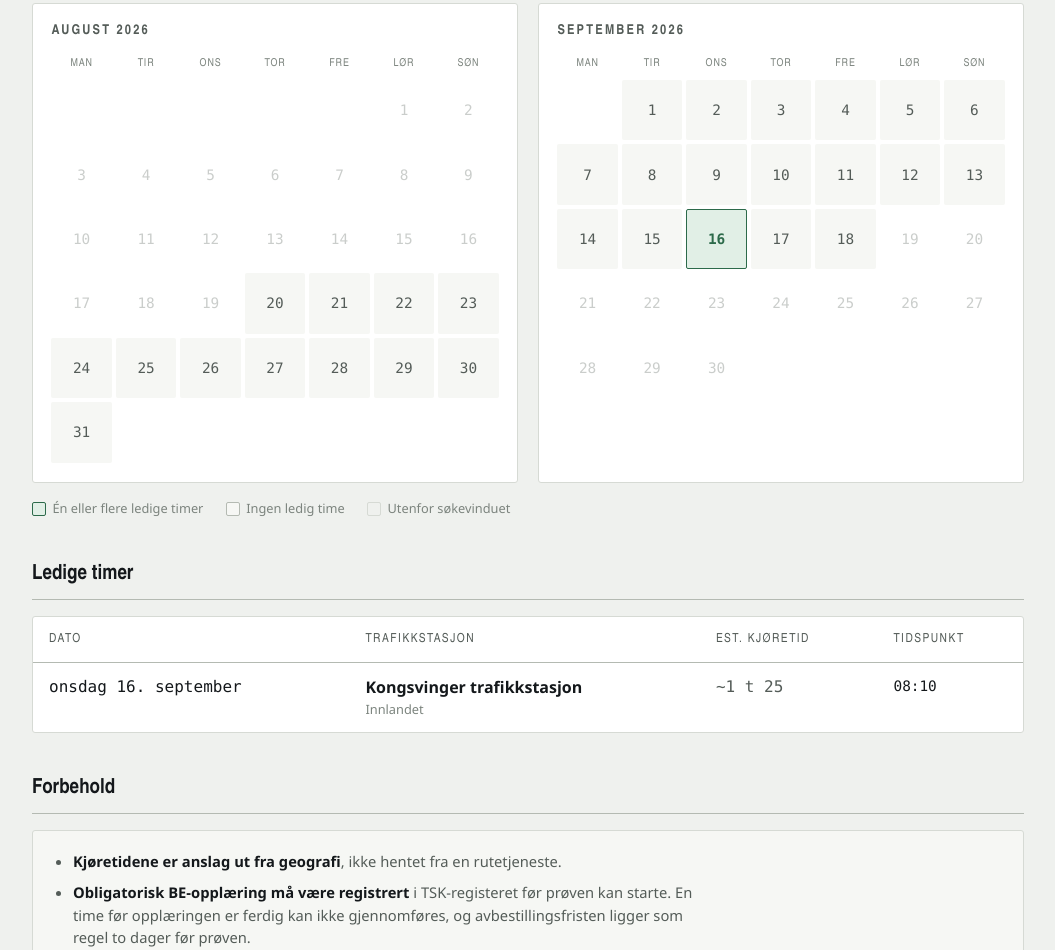
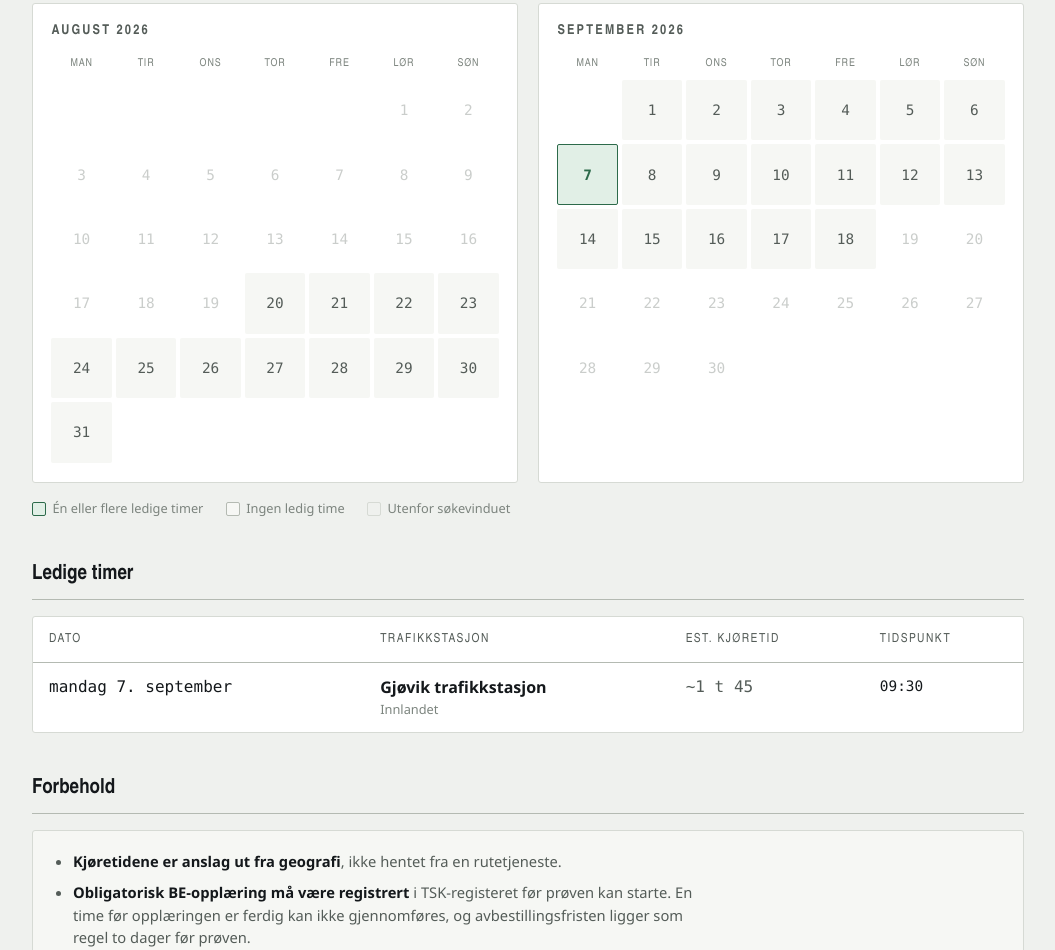
Before and after one commit to Ibiza4Fun/Ibiza4Fun.github.io, a website: page flater/driving-test-slots-be.html in a window 1280 px wide. Shown: the part 1346-2296 px from the top of the page, without its empty margins (112-1167 px from the left). Drawn offline with Linux system fonts and the light colour scheme.

Commit message:
chore: refresh BE driving test slot report

```diff
--- a/flater/driving-test-slots-be.html
+++ b/flater/driving-test-slots-be.html
@@ -401,12 +401,12 @@ a:focus-visible { outline: 2px solid var(--accent); outline-offset: 2px; }
   <div class="stamps">
     <div class="stamp">
       <span class="stamp-label">Siste sjekk</span>
-      <span class="stamp-value">12.08.2026, 14:20</span>
+      <span class="stamp-value">12.08.2026, 14:46</span>
       <span class="stamp-extra">for 0 min siden</span>
     </div>
     <div class="stamp changed">
       <span class="stamp-label">Siste endring</span>
-      <span class="stamp-value">12.08.2026, 14:20</span>
+      <span class="stamp-value">12.08.2026, 14:46</span>
       <span class="stamp-extra">for 0 min siden</span>
     </div>
     <div class="stamp">
@@ -418,7 +418,7 @@ a:focus-visible { outline: 2px solid var(--accent); outline-offset: 2px; }
 
   <div class="verdict ok">
     <h2>1 dato med ledig time</h2>
-    <p>Nærmeste er Kongsvinger trafikkstasjon onsdag 16. september, ~1 t 25 unna.</p>
+    <p>Nærmeste er Gjøvik trafikkstasjon mandag 7. september, ~1 t 45 unna.</p>
   </div>
 
   <section>
@@ -590,7 +590,7 @@ a:focus-visible { outline: 2px solid var(--accent); outline-offset: 2px; }
           <div class="cell">4</div>
           <div class="cell">5</div>
           <div class="cell">6</div>
-          <div class="cell">7</div>
+          <div class="cell hit" title="Gjøvik trafikkstasjon: 09:30">7</div>
           <div class="cell">8</div>
           <div class="cell">9</div>
           <div class="cell">10</div>
@@ -599,7 +599,7 @@ a:focus-visible { outline: 2px solid var(--accent); outline-offset: 2px; }
           <div class="cell">13</div>
           <div class="cell">14</div>
           <div class="cell">15</div>
-          <div class="cell hit" title="Kongsvinger trafikkstasjon: 08:10">16</div>
+          <div class="cell">16</div>
           <div class="cell">17</div>
           <div class="cell">18</div>
           <div class="cell outside">19</div>
@@ -633,10 +633,10 @@ a:focus-visible { outline: 2px solid var(--accent); outline-offset: 2px; }
         </thead>
         <tbody>
           <tr>
-            <td class="datecell">onsdag 16. september</td>
-            <td class="station">Kongsvinger trafikkstasjon<small>Innlandet</small></td>
-            <td class="drive">~1 t 25</td>
-            <td class="slot">08:10</td>
+            <td class="datecell">mandag 7. september</td>
+            <td class="station">Gjøvik trafikkstasjon<small>Innlandet</small></td>
+            <td class="drive">~1 t 45</td>
+            <td class="slot">09:30</td>
           </tr>
         </tbody>
       </table>
```
